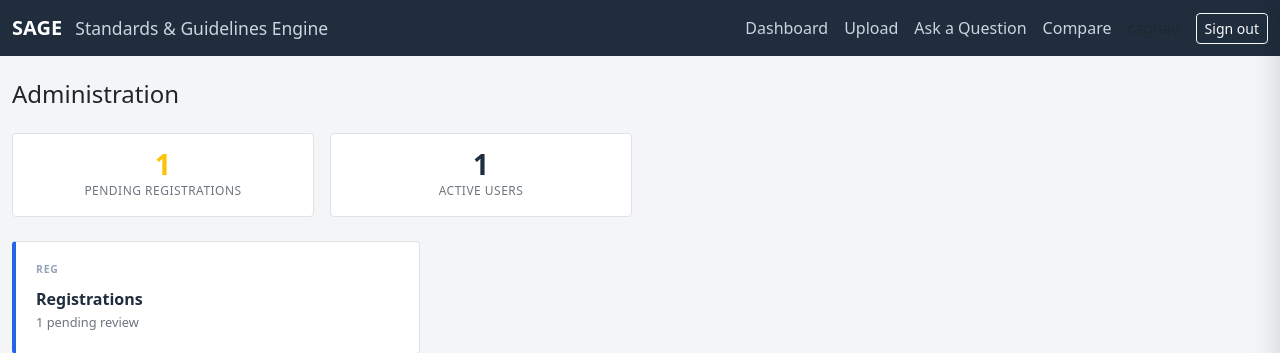
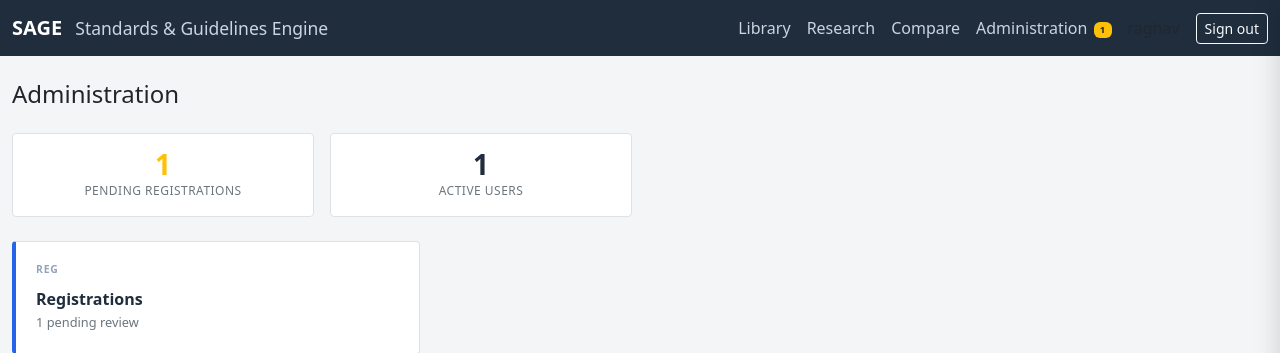
Before and after one commit to raghav-273/sage, a Django app: page /administration/ in a window 1280 px wide. Shown: the top 353 px of the page. Run offline with Django 5.2, Linux system fonts and the light colour scheme; a user stored in the database is signed in; data comes from the database, SQL or seed files in the repository; tables that the repository leaves empty hold one stand-in row (values such as "Sample post"); parts of the project's set-up code (start-up, migrations or seed data) failed here and were passed over; some libraries are stand-ins or nearby versions.

Commit message:
refactor(ui): update shared portal layout

```diff
--- a/apps/portal/templates/portal/base.html
+++ b/apps/portal/templates/portal/base.html
@@ -1,4 +1,4 @@
-{% load static %}
+{% load static account_tags %}
 <!DOCTYPE html>
 <html lang="en">
 <head>
@@ -17,12 +17,31 @@
                     SAGE <small>Standards &amp; Guidelines Engine</small>
                 </span>
                 {% if user.is_authenticated %}
+                {% has_perm user "view_documents" as can_view %}
+                {% has_perm user "conduct_research" as can_research %}
+                {% has_perm user "manage_users" as can_manage_users %}
+                {% has_perm user "approve_registrations" as can_approve %}
+                {% pending_registration_count as pending_regs %}
                 <div class="d-flex align-items-center gap-3">
-                    <a href="{% url 'dashboard' %}" class="nav-link">Dashboard</a>
-                    <a href="{% url 'document-upload-page' %}" class="nav-link">Upload</a>
-                    <a href="{% url 'query-page' %}" class="nav-link">Ask a Question</a>
+                    <a href="{% url 'dashboard' %}" class="nav-link">Library</a>
+                    {% if can_research %}
+                    <a href="{% url 'query-page' %}" class="nav-link">Research</a>
                     <a href="{% url 'comparison-page' %}" class="nav-link">Compare</a>
-                    <span class="nav-link text-muted small" style="cursor:default;">{{ user.username }}</span>
+                    {% endif %}
+                    {% if can_manage_users or can_approve %}
+                    <a href="{% url 'admin-portal' %}" class="nav-link">
+                        Administration
+                        {% if pending_regs > 0 %}
+                        <span class="badge bg-warning text-dark"
+                              style="font-size:0.6rem;vertical-align:middle;margin-left:2px;">
+                            {{ pending_regs }}
+                        </span>
+                        {% endif %}
+                    </a>
+                    {% endif %}
+                    <span class="nav-link text-muted small" style="cursor:default;">
+                        {{ user.username }}
+                    </span>
                     <form method="post" action="{% url 'logout' %}" class="d-flex mb-0">
                         {% csrf_token %}
                         <button type="submit" class="btn btn-sm btn-outline-light">Sign out</button>
@@ -35,22 +54,21 @@
     <main class="container-fluid py-4">
         {% block content %}{% endblock %}
     </main>
-    <script src="{% static 'portal/vendor/bootstrap/bootstrap.bundle.min.js' %}"></script>
-    <script src="{% static 'portal/vendor/htmx/htmx.min.js' %}"></script>
-    {# Citation side panel — persistent container; HTMX swaps inner content #}
+
+    {# Citation side panel — persistent container #}
     <div id="citation-panel" class="citation-panel" role="complementary" aria-label="Citation inspector">
       <div class="citation-panel-header">
         <span class="small fw-semibold text-uppercase" style="letter-spacing:0.06em; color:#6c757d;">
           Source Inspector
         </span>
-        <button class="btn-close btn-close-sm"
-                onclick="closeCitationPanel()"
-                aria-label="Close"></button>
+        <button class="btn-close btn-close-sm" onclick="closeCitationPanel()" aria-label="Close"></button>
       </div>
       <div id="citation-panel-body"></div>
     </div>
     <div id="citation-overlay" class="citation-overlay" onclick="closeCitationPanel()"></div>
 
+    <script src="{% static 'portal/vendor/bootstrap/bootstrap.bundle.min.js' %}"></script>
+    <script src="{% static 'portal/vendor/htmx/htmx.min.js' %}"></script>
     <script>
       function openCitationPanel() {
         document.getElementById('citation-panel').classList.add('is-open');
@@ -61,12 +79,12 @@
         document.getElementById('citation-overlay').classList.remove('is-visible');
         document.getElementById('citation-panel-body').innerHTML = '';
       }
-      // Open panel after HTMX loads content into the panel body.
       document.addEventListener('htmx:afterSwap', function(evt) {
         if (evt.detail.target.id === 'citation-panel-body') {
           openCitationPanel();
         }
       });
     </script>
+    {% block extra_scripts %}{% endblock %}
 </body>
 </html>
```
